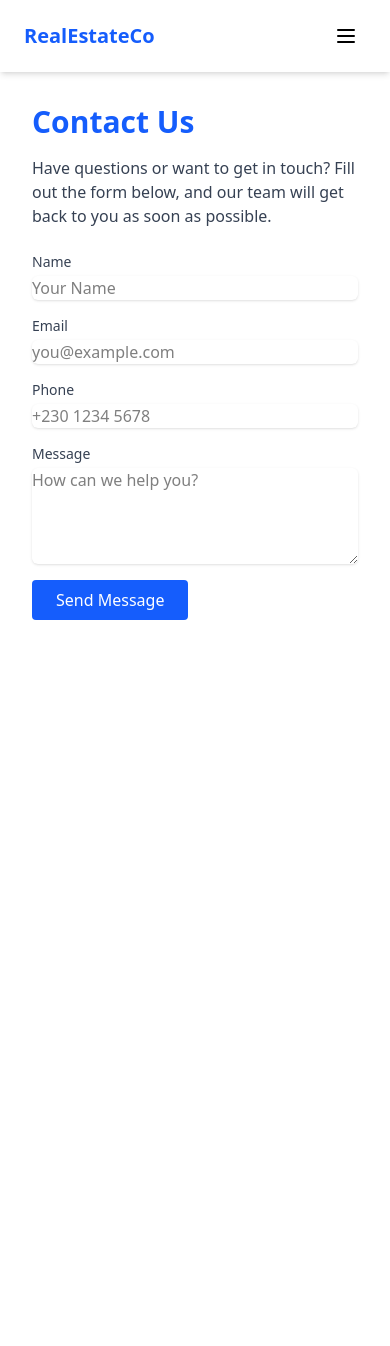
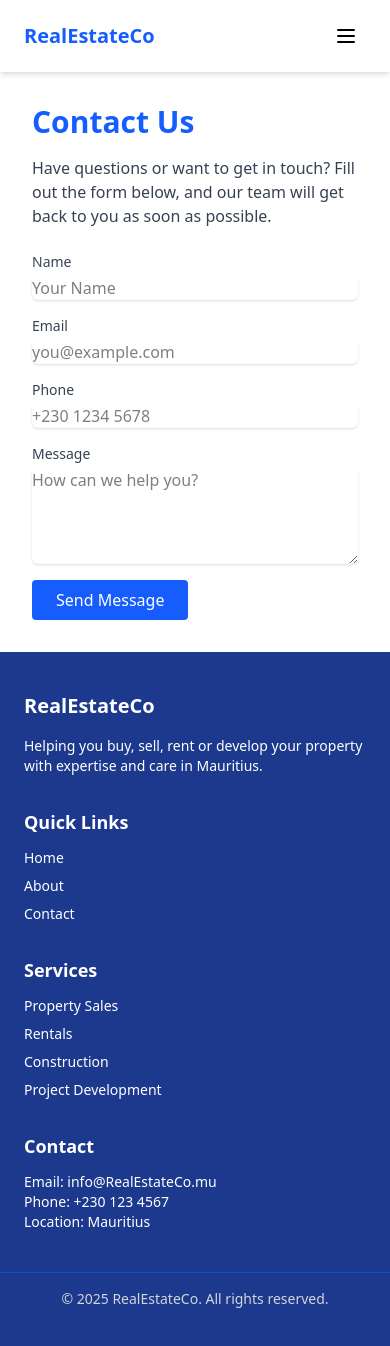
Before and after one commit to PreehanshProjects/real-estate-agency, a React (Vite) app: page /contact in a window 390 px wide. Shown: the top 1346 px of the page. Before the commit the page ends 844 px from the top, so only its background shows below. Built offline with nearby package versions, Linux system fonts and the light colour scheme.

Commit message:
updated for mobile use

```diff
--- a/src/App.jsx
+++ b/src/App.jsx
@@ -3,6 +3,7 @@
 import Home from "./pages/Home/Home";
 import About from "./pages/About/About";
 import Contact from "./pages/Contact/Contact";
+import Footer from "./components/Footer";
 
 export default function App() {
   return (
@@ -14,6 +15,7 @@
           <Route path="/about" element={<About />} />
           <Route path="/contact" element={<Contact />} />
         </Routes>
+        <Footer />
       </Router>
     </>
   );
--- /dev/null
+++ b/src/components/Footer.jsx
@@ -0,0 +1,64 @@
+import { Link } from "react-router-dom";
+
+export default function Footer() {
+  return (
+    <footer className="bg-blue-900 text-white py-10">
+      <div className="max-w-7xl mx-auto px-6 grid grid-cols-1 sm:grid-cols-2 md:grid-cols-4 gap-8">
+        {/* Agency Info */}
+        <div>
+          <h2 className="text-xl font-semibold mb-4">RealEstateCo</h2>
+          <p className="text-sm">
+            Helping you buy, sell, rent or develop your property with expertise
+            and care in Mauritius.
+          </p>
+        </div>
+
+        {/* Quick Links */}
+        <div>
+          <h3 className="text-lg font-semibold mb-3">Quick Links</h3>
+          <ul className="space-y-2 text-sm">
+            <li>
+              <Link to="/" className="hover:underline">
+                Home
+              </Link>
+            </li>
+            <li>
+              <Link to="/about" className="hover:underline">
+                About
+              </Link>
+            </li>
+            <li>
+              <Link to="/contact" className="hover:underline">
+                Contact
+              </Link>
+            </li>
+          </ul>
+        </div>
+
+        {/* Services */}
+        <div>
+          <h3 className="text-lg font-semibold mb-3">Services</h3>
+          <ul className="space-y-2 text-sm">
+            <li>Property Sales</li>
+            <li>Rentals</li>
+            <li>Construction</li>
+            <li>Project Development</li>
+          </ul>
+        </div>
+
+        {/* Contact Info */}
+        <div>
+          <h3 className="text-lg font-semibold mb-3">Contact</h3>
+          <p className="text-sm">Email: info@RealEstateCo.mu</p>
+          <p className="text-sm">Phone: +230 123 4567</p>
+          <p className="text-sm">Location: Mauritius</p>
+        </div>
+      </div>
+
+      {/* Bottom Bar */}
+      <div className="mt-10 border-t border-blue-700 pt-4 text-center text-sm text-gray-300">
+        &copy; {new Date().getFullYear()} RealEstateCo. All rights reserved.
+      </div>
+    </footer>
+  );
+}
--- a/src/components/Header.jsx
+++ b/src/components/Header.jsx
@@ -115,20 +115,22 @@
       {/* Mobile Menu */}
       {menuOpen && (
         <nav className="md:hidden bg-white border-t border-gray-200 shadow-md">
-          <a
-            href="#"
+          <Link
+            to="/"
             className="block px-6 py-3 text-gray-700 hover:bg-gray-100"
+            onClick={() => setMenuOpen(false)}
           >
             Home
-          </a>
-          <a
-            href="#"
+          </Link>
+          <Link
+            to="/about"
             className="block px-6 py-3 text-gray-700 hover:bg-gray-100"
+            onClick={() => setMenuOpen(false)}
           >
             About the Agency
-          </a>
+          </Link>
 
-          {/* Mobile dropdown menu for All Properties */}
+          {/* Dropdown not functional here — optional: keep it or simplify */}
           <details className="group px-6 py-3 border-t border-gray-200">
             <summary className="flex justify-between items-center cursor-pointer text-gray-700 hover:bg-gray-100">
               All Properties
@@ -169,12 +171,13 @@
             </div>
           </details>
 
-          <a
-            href="#"
+          <Link
+            to="/contact"
             className="block px-6 py-3 text-gray-700 hover:bg-gray-100"
+            onClick={() => setMenuOpen(false)}
           >
             Contact Us
-          </a>
+          </Link>
         </nav>
       )}
     </header>
```
